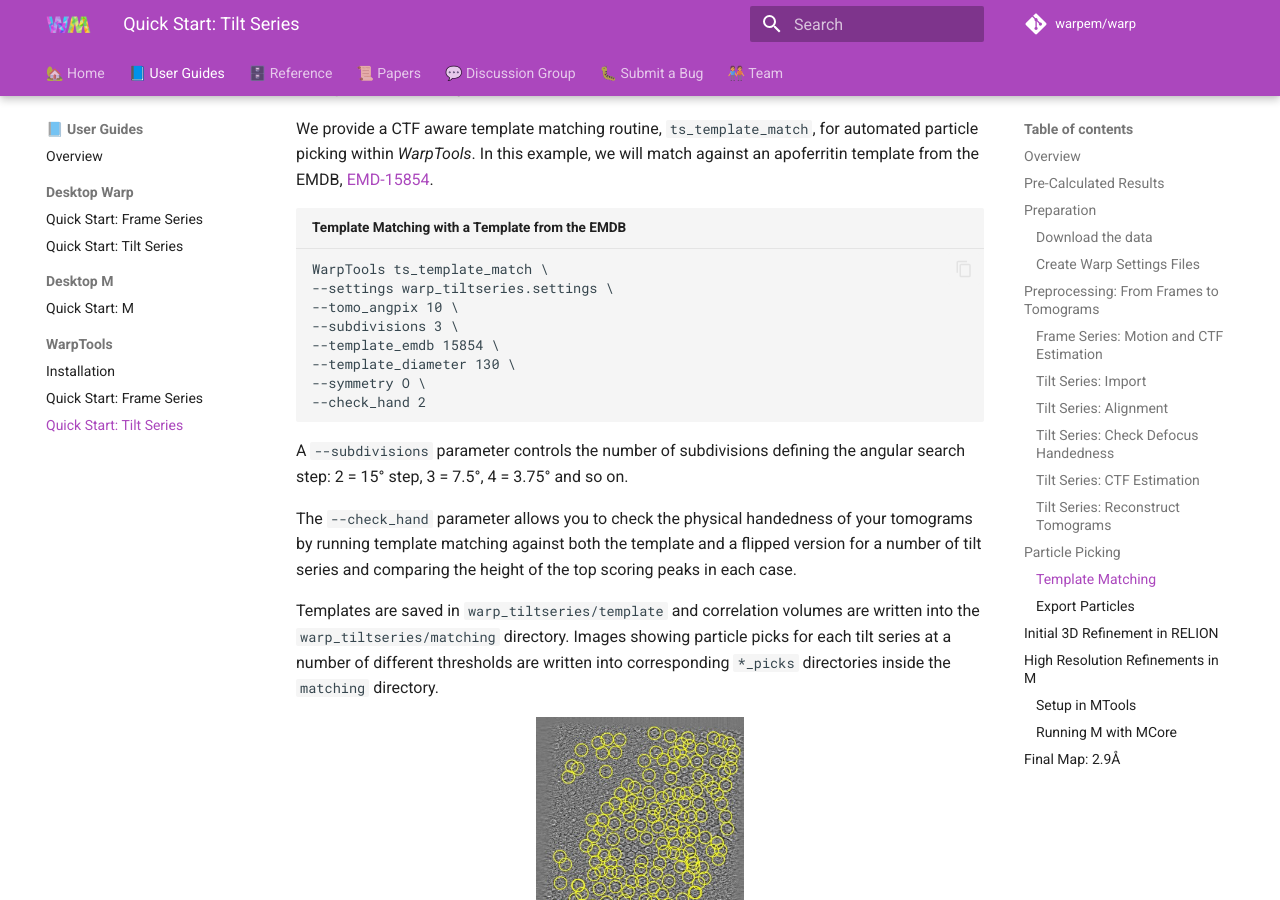
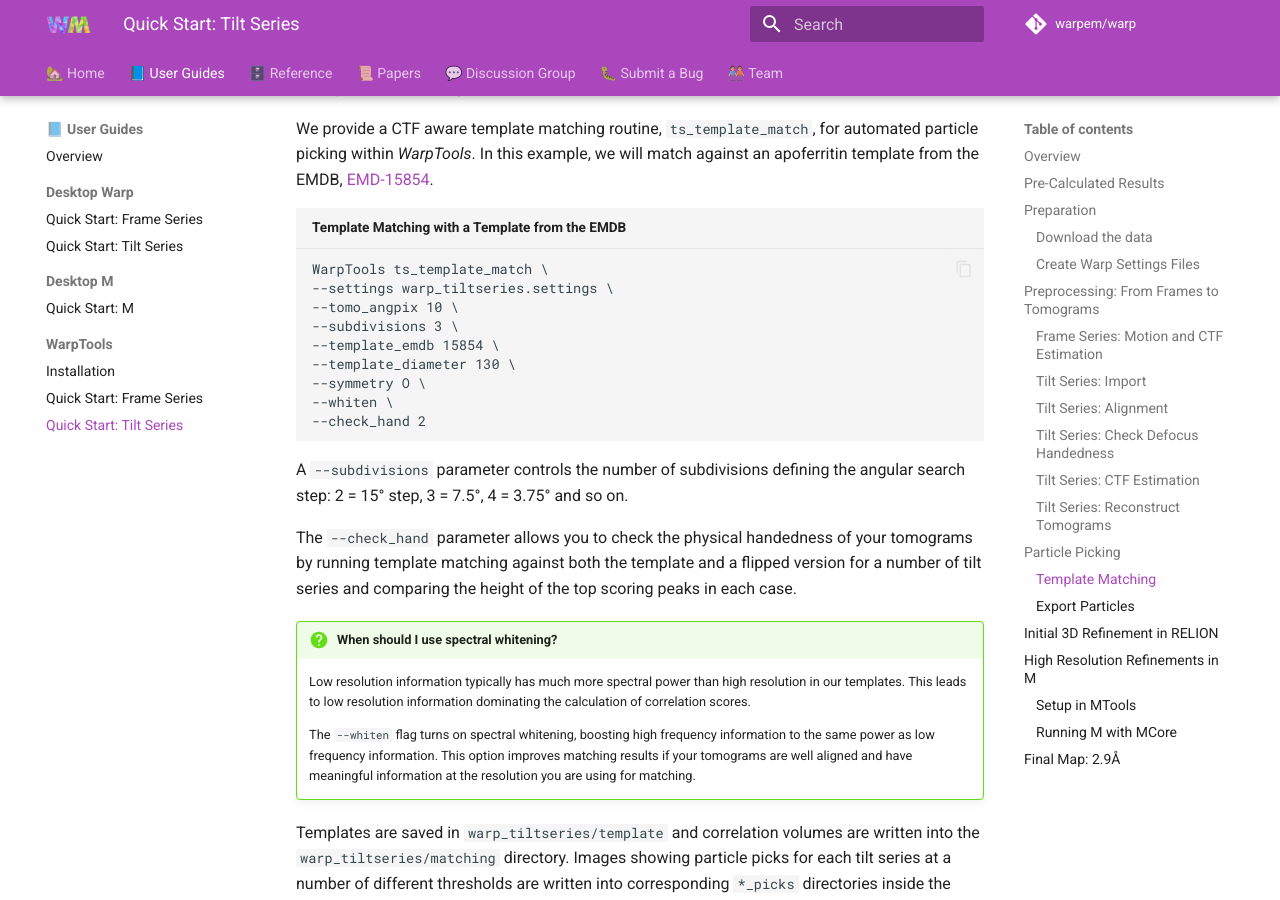
Before and after one commit to warpem/warp, an MkDocs documentation site: the page built from docs/user_guide/warptools/quick_start_warptools_tilt_series.md, in a window 1280 px wide and 900 px high, scrolled down 7995 px. Built offline with MkDocs 1.6.1 and Material for MkDocs 9.7.7, drawn with Linux system fonts in a browser that asks for light colours; emoji names are drawn with the system emoji font; comment, search, counter and statistics services are not loaded.

Commit message:
Add note about spectrum whitening in template matching to TS user guide (#249)

````diff
--- a/docs/user_guide/warptools/quick_start_warptools_tilt_series.md
+++ b/docs/user_guide/warptools/quick_start_warptools_tilt_series.md
@@ -857,6 +857,7 @@
 --template_emdb 15854 \
 --template_diameter 130 \
 --symmetry O \
+--whiten \
 --check_hand 2
 ```
 
@@ -867,6 +868,18 @@
 tomograms by running template matching against both the template and a flipped version
 for a number of tilt series and comparing the height of the top scoring peaks in each
 case.
+
+!!! question "When should I use spectral whitening?"
+
+    Low resolution information typically has much more spectral power than high resolution
+    in our templates. This leads to low resolution information dominating the calculation of
+    correlation scores.
+
+    The `--whiten` flag turns on spectral whitening, boosting high frequency information
+    to the same power as low frequency information.
+    This option improves matching results if your
+    tomograms are well aligned and have meaningful information at the resolution you are
+    using for matching.
 
 Templates are saved in `warp_tiltseries/template` and correlation volumes are written
 into the `warp_tiltseries/matching` directory.
@@ -881,6 +894,7 @@
 Scores are normalised to the mean and standard deviation of background of the whole
 volume
 so should be comparable across different tomograms and datasets.
+
 
 #### Generating Particle Picks
 
````
